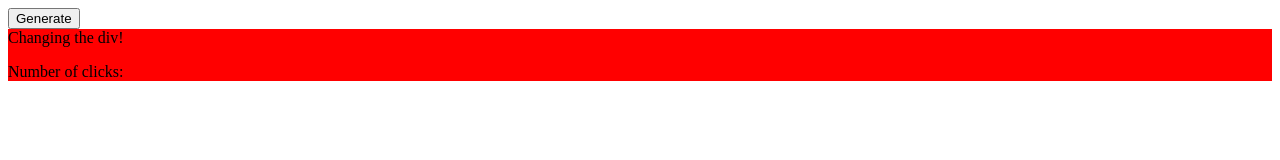
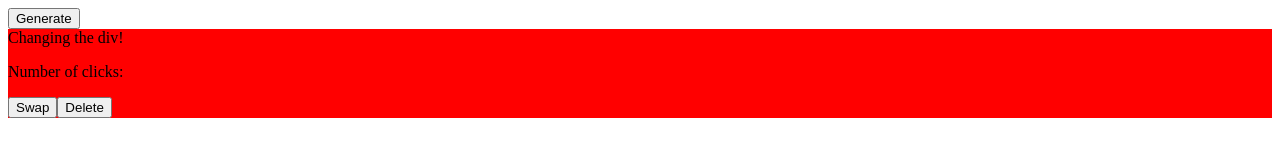
Before and after one commit to katiemikul/Code-Challenge-1, a plain HTML site: page index.html in a window 1280 px wide. Both pictures are taken after a click on the button "Generate". Drawn offline with Linux system fonts and the light colour scheme.

Commit message:
corrects background color in css

```diff
--- a/script.js
+++ b/script.js
@@ -5,7 +5,6 @@ console.log('JQuery is ready!');
 function onReady(){
 console.log('JQuery is loaded');
 $('.generateButton').on('click', changeTheDiv);
-$('.appendTheDiv').css('background-color', 'red');
 addingButtons();
 }
 
@@ -24,6 +23,7 @@ function countingTheClicks(){
         clickCounter++;
         $("#countingThings").append('<p id="countingThings">Number of clicks:' +clickCounter+ '</p>');
         });
+        addingButtons();
 }
 
 function addingButtons(){
--- a/style.css
+++ b/style.css
@@ -1,3 +1,3 @@
-div {
-    background-color: red;
+.appendTheDiv{
+    background-color:   red;
 }
```
